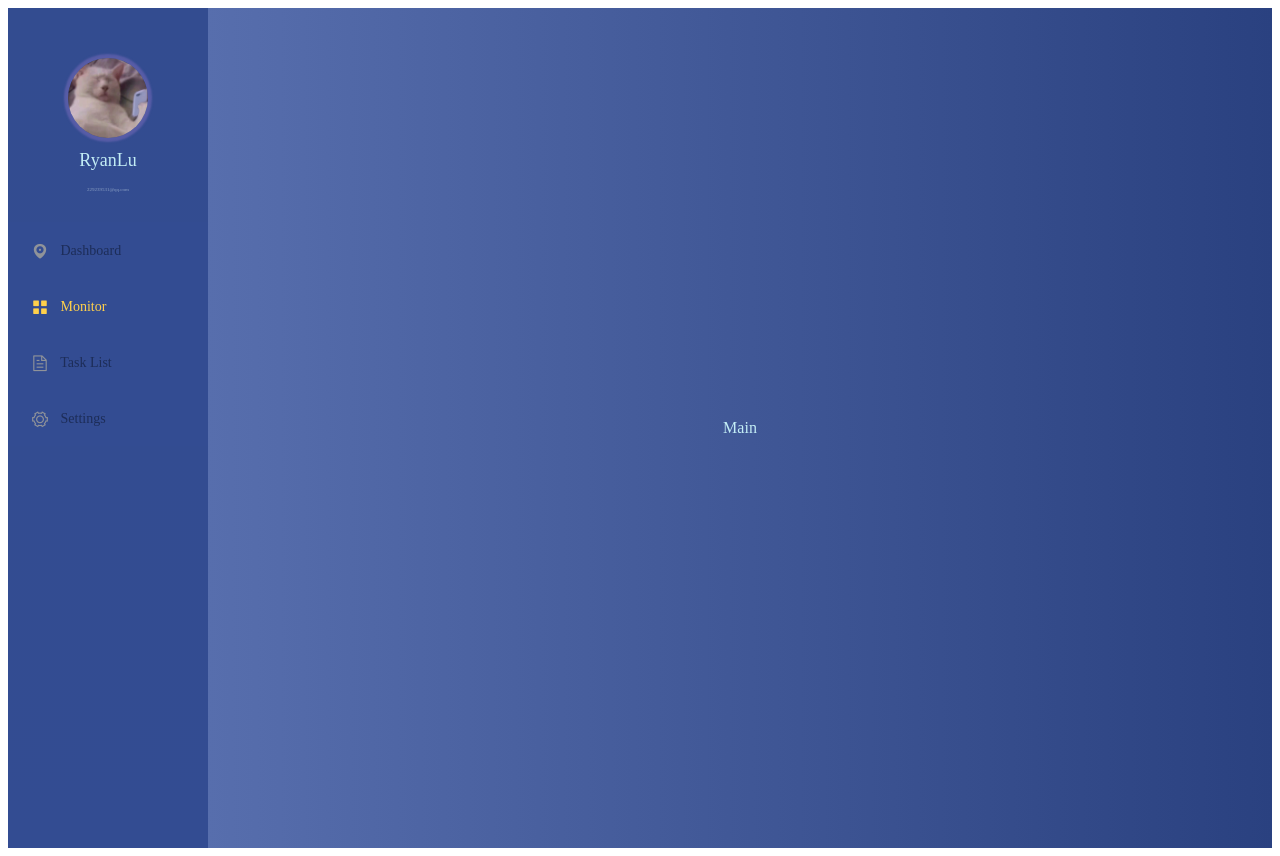
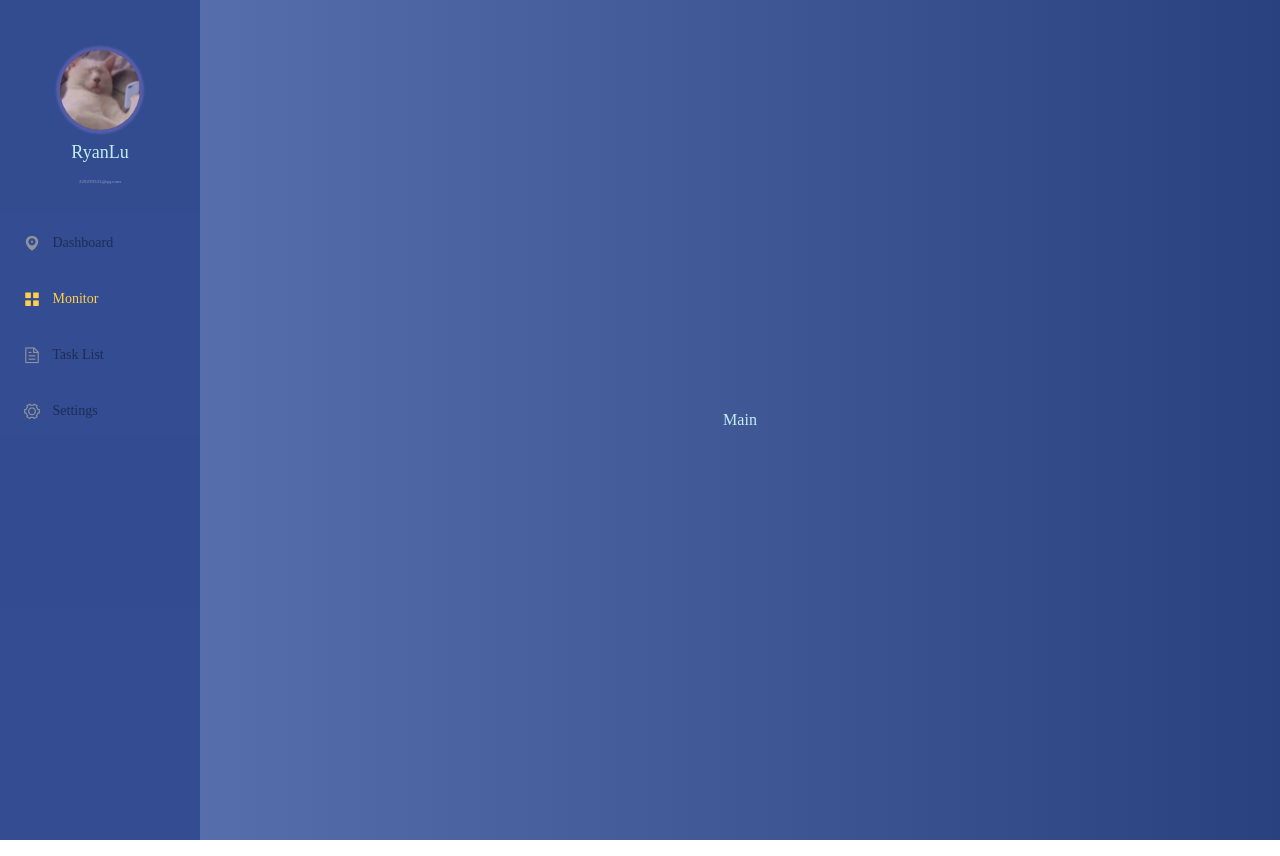
Before and after one commit to Ryan-Lu/Vue-BasicLayout, a Vue app: page / in a window 1280 px wide. Built offline with nearby package versions, Linux system fonts and the light colour scheme.

Commit message:
初始化项目

```diff
--- a/package.json
+++ b/package.json
@@ -3,7 +3,7 @@
   "version": "0.1.0",
   "private": true,
   "scripts": {
-    "serve": "vue-cli-service serve",
+    "dev": "vue-cli-service serve",
     "build": "vue-cli-service build",
     "lint": "vue-cli-service lint"
   },
--- a/src/App.vue
+++ b/src/App.vue
@@ -5,7 +5,7 @@
 </template>
 
 <script>
-import BasicLayout from "./views/BasicLayout";
+import BasicLayout from "./layouts/BasicLayout";
 
 export default {
   name: "app",
@@ -16,6 +16,5 @@ export default {
 </script>
 
 <style>
-#app {
-}
+html, body {margin: 0;}
 </style>
--- a/src/views/BasicLayout.vue
+++ b/src/layouts/BasicLayout.vue
@@ -13,8 +13,8 @@
 </template>
 
 <script>
-import UserInfo from "./aside/UserInfo";
-import AsideMenu from "./aside/AsideMenu";
+import UserInfo from "../views/aside/UserInfo";
+import AsideMenu from "../views/aside/AsideMenu";
 
 
 export default {
```
Also changed, not shown: 1 other file (tests, documents, lock files or other folders).
